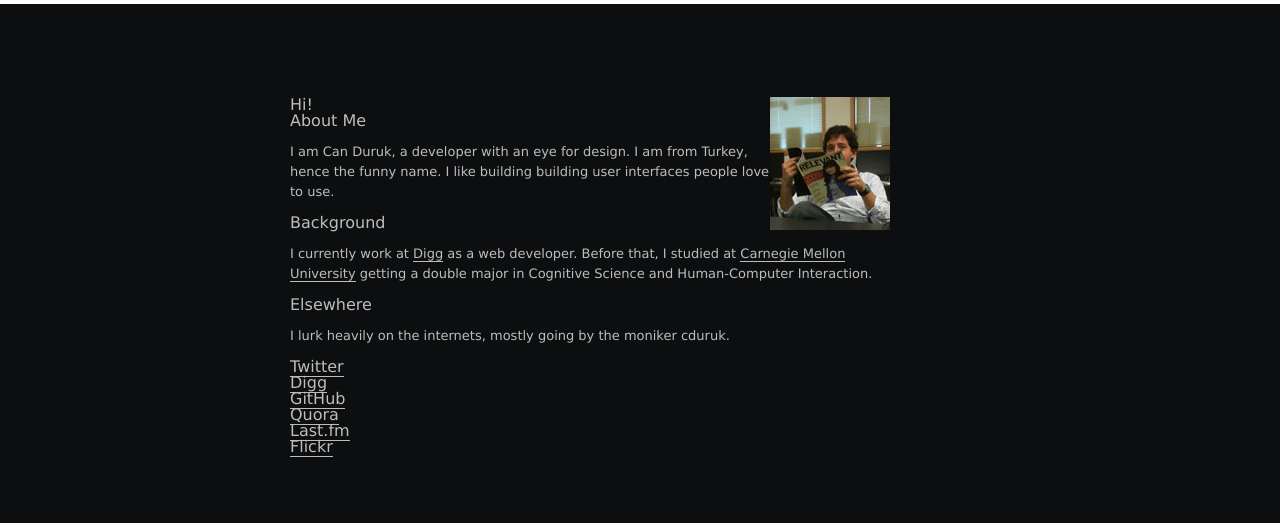
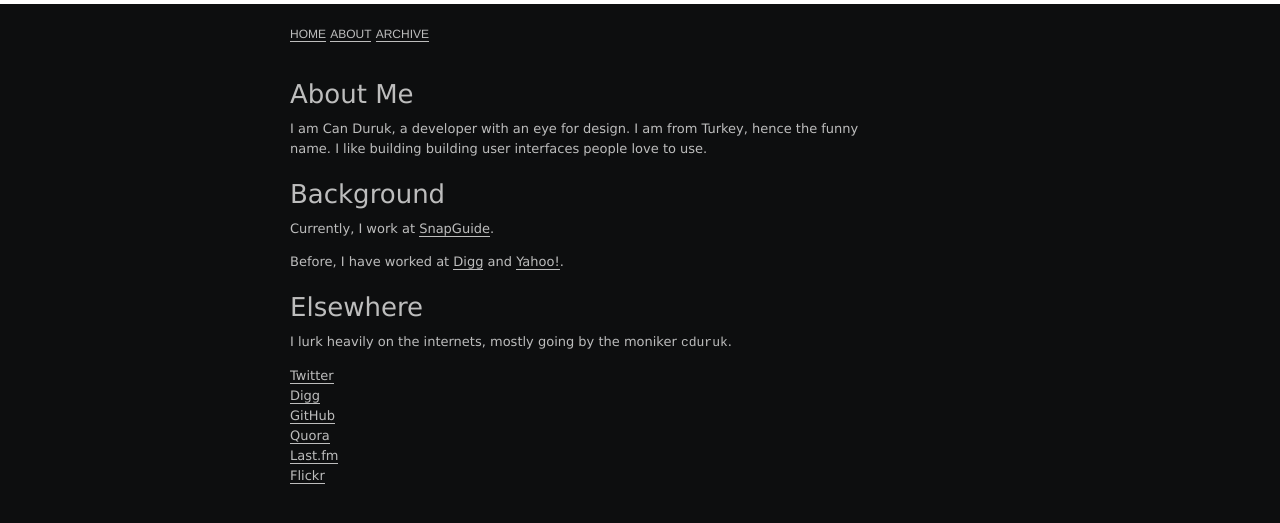
Before and after one commit to cduruk/old.cduruk.github.com, a Jekyll site: the page built from about/index.md, in a window 1280 px wide. Shown: the top 523 px of the page. Built offline with Jekyll 4.4.1, drawn with Linux system fonts in a browser that asks for light colours; Markdown is read by kramdown in place of the engine named in the settings.

Commit message:
New design hello

```diff
--- a/_layouts/default.html
+++ b/_layouts/default.html
@@ -20,10 +20,17 @@
   </script>
 </head>
 <body {% if page.type %}class="{{page.type}}"{% endif %}>
-    <header class="header">
-    </header>
-      <div class="content">
-         {{ content }}
+    <div class="header">
+    </div>
+    <div class="content">
+      <div class="menu">
+        <ul>
+          <li><a href="/">Home</a></li>
+          <li><a href="/about">About</a></li>
+          <li><a href="/archive">Archive</a></li>
+        </ul>
       </div>
+      {{ content }}
+    </div>
 </body>
 </html>
--- a/about/index.md
+++ b/about/index.md
@@ -3,18 +3,15 @@ layout: default
 title: About
 type: about
 ---
-
-<img class="pretty-frame" src="/static/images/site/can-duruk.jpg" align="right" title="Can Duruk" alt="A photograph of Can Duruk" width="120px" height="133px"/>
-
-## Hi!
-
-### About Me
+## About Me
 I am Can Duruk, a developer with an eye for design. I am from Turkey, hence the funny name. I like building building user interfaces people love to use.
 
-### Background
-I currently work at [Digg](http://digg.com/) as a web developer. Before that, I studied at [Carnegie Mellon University](http://cmu.edu/) getting a double major in Cognitive Science and Human-Computer Interaction.
+## Background
+Currently, I work at [SnapGuide](http://snapguide.com).
 
-### Elsewhere
+Before, I have worked at [Digg](http://digg.com) and [Yahoo!](http://yahoo.com).
+
+## Elsewhere
 I lurk heavily on the internets, mostly going by the moniker `cduruk`.
 
 * [Twitter](http://twitter.com/cduruk)
--- a/static/css/screen.css
+++ b/static/css/screen.css
@@ -3,11 +3,11 @@ body {
   color: #bdbdbd;
   font-family: 'Lucida Grande', sans-serif;
   margin: 0 0 50px 0;
+  font-size: 13px;
+  line-height: 20px;
 }
 
 p {
-  font-size: 13px;
-  line-height: 20px;
   margin: 1em 0;
   width: 600px;
 }
@@ -24,9 +24,49 @@ a:hover {
   color: #fff;
 }
 
+blockquote {
+  -webkit-transition: all 0.2s linear;
+  padding: 0 20px;
+  border-left: 4px solid #bdbdbd;
+}
+
+blockquote:hover {
+  border-left: 4px solid #fff;
+}
+
+aside {
+  -webkit-transition: all 0.2s linear;
+  width: 400px;
+  padding: 0 20px;
+  border: 1px solid #bdbdbd;
+  margin-left: 80px;
+  border-radius: 4px;
+}
+
+aside:hover {
+  border: 1px solid #fff;
+}
+
+aside p {
+  width: 100%;
+}
+
+h1.article-title, h2 {
+  margin: 25px 0 15px 0;
+  font-size: 2em;
+}
+
+.archive-date, code {
+  font-family: 'Bitstream Vera Sans Mono', Courier, monospace;
+}
+
+.archive-item {
+  margin: 0.75em 0;
+}
+
 .header {
   border-top: 4px solid #fff;
-  height: 80px;
+  height: 20px;
 }
 
 .content{
@@ -42,11 +82,15 @@ a:hover {
   font-size: 12px;
 }
 
-.name {
-  font-size: 3em;
-  letter-spacing: 1px;
-  margin: 200px auto 20px auto;
-  text-transform: lowercase;
+.menu {
+  margin: 0 0 40px 0;
+}
+
+.menu ul li {
+  font-family: "Helvetica Neue", "Helvetica", Arial, sans-serif;
+  text-transform: uppercase;
+  font-size: 12px;
+  display: inline
 }
 
 .highlight {
```
Also changed, not shown: archive/index.md (+2 -2 lines).
